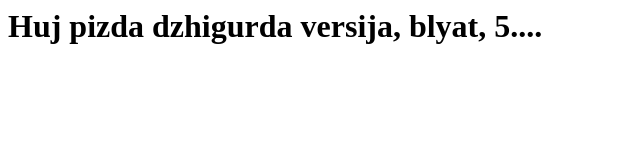
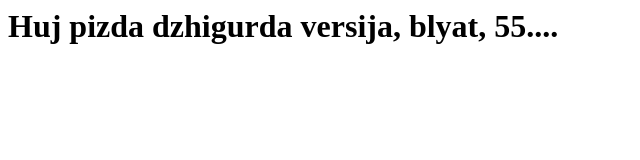
Before and after one commit to bobbylv75/testrep, a plain HTML site: page index.html in a window 1280 px wide. Shown: the full height of the page, 0-640 px from the left. Drawn offline with Linux system fonts and the light colour scheme.

Commit message:
Update index.html

```diff
--- a/index.html
+++ b/index.html
@@ -3,6 +3,6 @@
         <title>Huj pizda dzhigurda</title>
     </head>
     <body>
-        <h1>Huj pizda dzhigurda versija, blyat, 5....</h1>
+        <h1>Huj pizda dzhigurda versija, blyat, 55....</h1>
     </body>
 </html>
```
